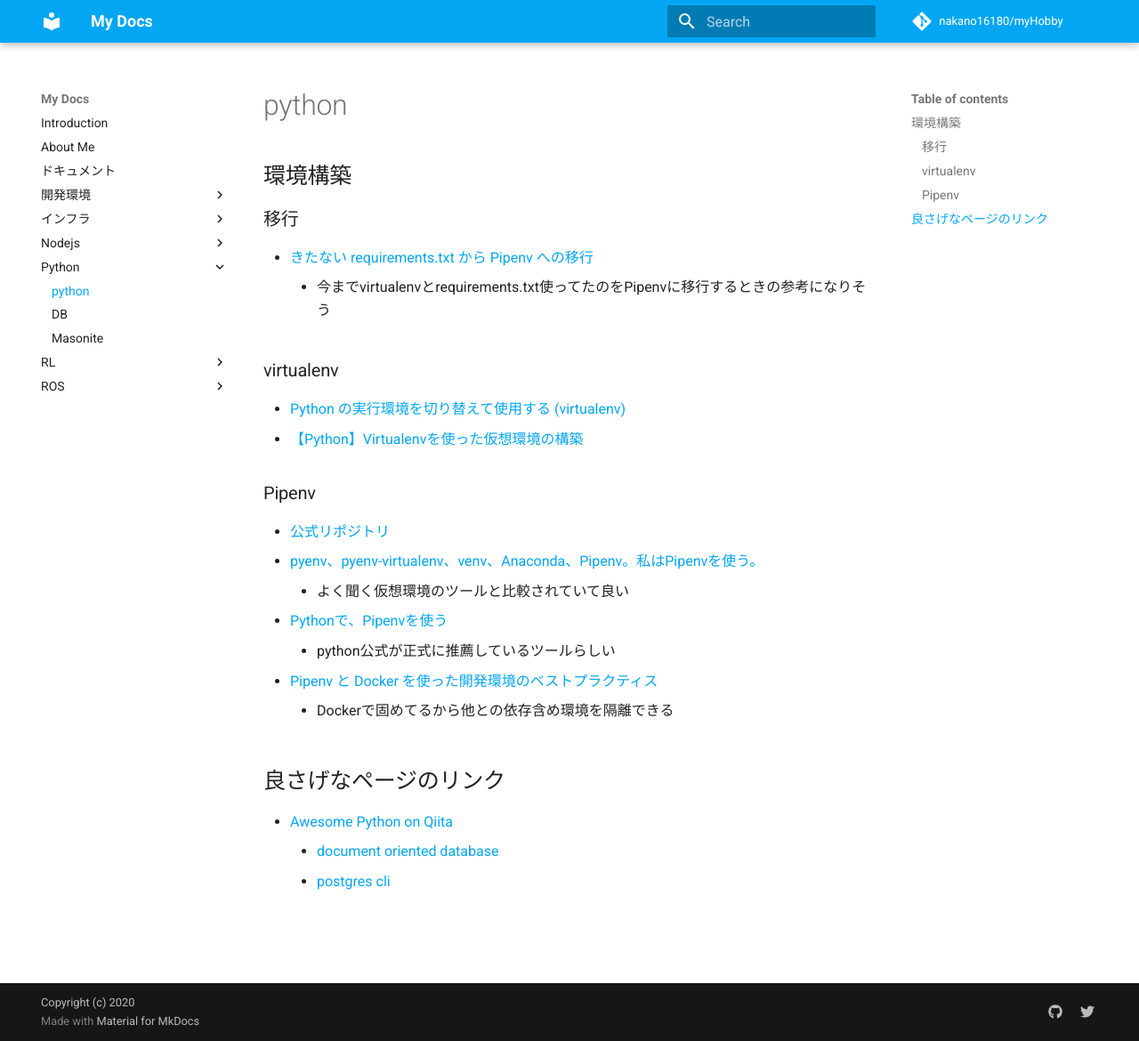
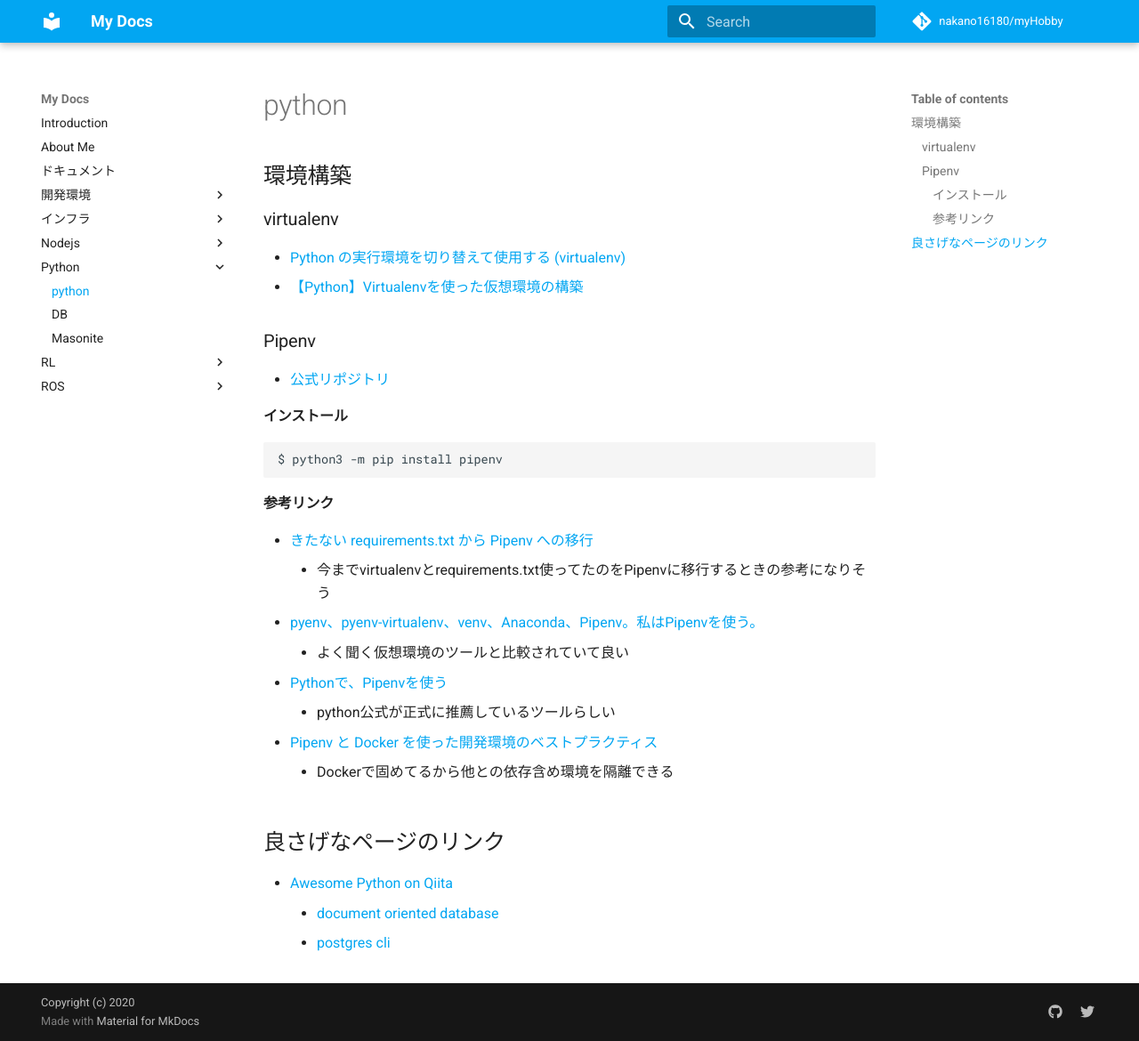
Before and after one commit to nakano16180/myHobby, an MkDocs documentation site: the page built from docs/Python/python.md, in a window 1280 px wide and 1170 px high. Shown: the whole window at 89% size. Built offline with MkDocs 1.6.1 and Material for MkDocs 9.7.7, drawn with Linux system fonts in a browser that asks for light colours; comment, search, counter and statistics services are not loaded.

Commit message:
update python

````diff
--- a/docs/Python/python.md
+++ b/docs/Python/python.md
@@ -1,14 +1,18 @@
 ## 環境構築
-### 移行
-  - [きたない requirements.txt から Pipenv への移行](https://www.kabuku.co.jp/developers/python-pipenv-graph)
-    - 今までvirtualenvとrequirements.txt使ってたのをPipenvに移行するときの参考になりそう
-
 ### virtualenv
   - [Python の実行環境を切り替えて使用する (virtualenv)](https://maku77.github.io/python/env/virtualenv.html)
   - [【Python】Virtualenvを使った仮想環境の構築](https://hibiki-press.tech/learn_prog/python/virtualenv/4545)
 
 ### Pipenv
   - [公式リポジトリ](https://github.com/pypa/pipenv)
+#### インストール
+
+```
+$ python3 -m pip install pipenv
+```
+#### 参考リンク
+  - [きたない requirements.txt から Pipenv への移行](https://www.kabuku.co.jp/developers/python-pipenv-graph)
+    - 今までvirtualenvとrequirements.txt使ってたのをPipenvに移行するときの参考になりそう
   - [pyenv、pyenv-virtualenv、venv、Anaconda、Pipenv。私はPipenvを使う。](https://qiita.com/KRiver1/items/c1788e616b77a9bad4dd)
     - よく聞く仮想環境のツールと比較されていて良い
   - [Pythonで、Pipenvを使う](https://narito.ninja/blog/detail/58/)
````
